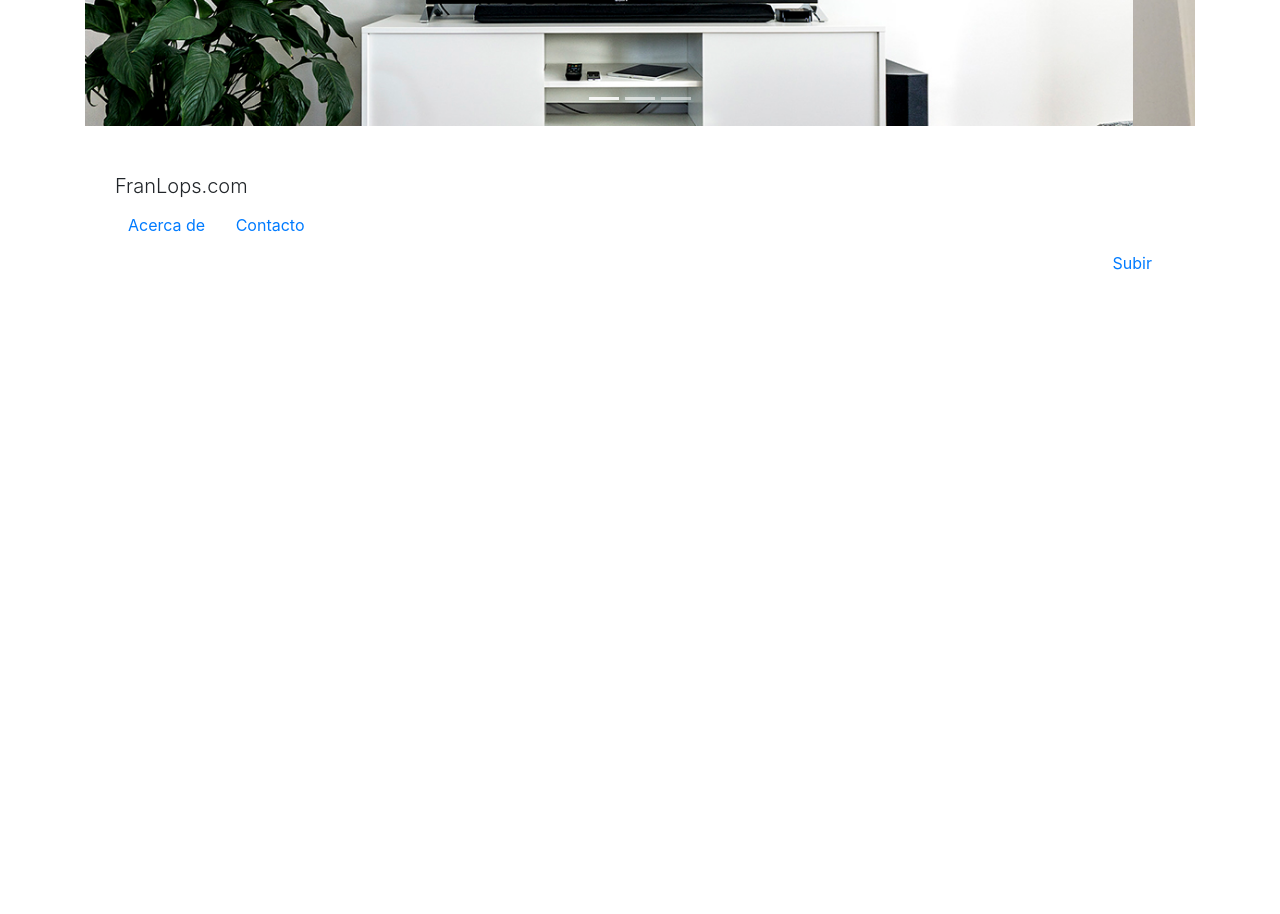
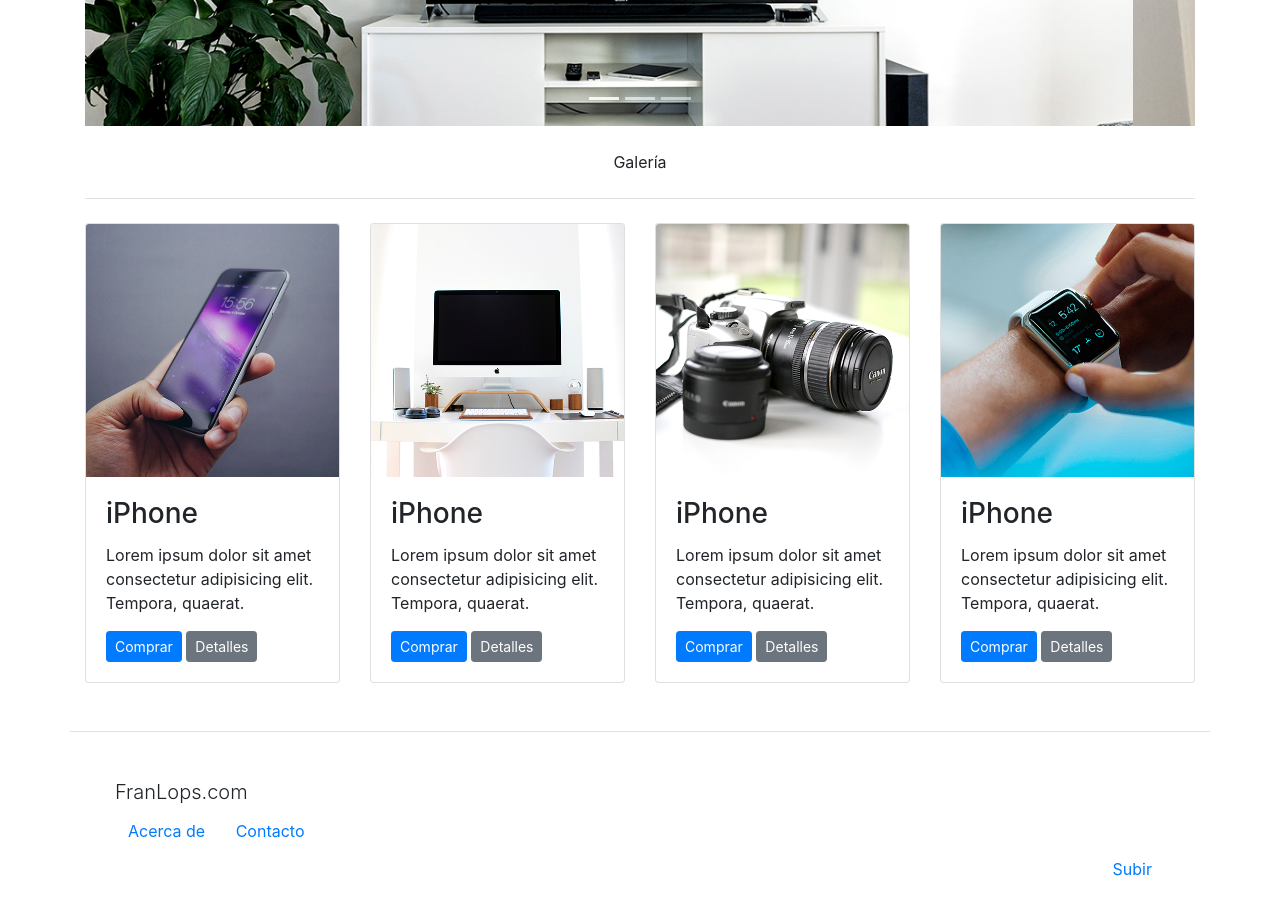
Before and after one commit to franlop24/GitHubColabora, a plain HTML site: page index.html in a window 1280 px wide. Shown: the part 300-1214 px from the top of the page. Before the commit the page ends 800 px from the top, so only its background shows below. Drawn offline with nearby package versions, Linux system fonts and the light colour scheme.

Commit message:
se agrega una galeria

```diff
--- a/index.html
+++ b/index.html
@@ -74,6 +74,59 @@
                 </div>
            </div>
        </div>
+       <div class="row">
+        <div class="col-12">
+            <div class="py-4 border-bottom">
+                <div class="text-center">Galería</div>
+            </div>
+        </div>
+    </div>
+       <div class="row py-4 border-bottom">
+        <div class="col-12 col-sm-6 col-lg-3 mb-4">
+            <div class="card">
+                <img src="img/1.jpg" alt="" class="card-img-top">
+                <div class="card-body">
+                    <h3 class="card-title">iPhone</h3>
+                    <p>Lorem ipsum dolor sit amet consectetur adipisicing elit. Tempora, quaerat.</p>
+                    <a href="#" class="btn btn-sm btn-primary">Comprar</a>
+                    <a href="#" class="btn btn-sm btn-secondary">Detalles</a>
+                </div>
+            </div>
+        </div>
+        <div class="col-12 col-sm-6 col-lg-3 mb-4">
+            <div class="card">
+                <img src="img/2.jpg" alt="" class="card-img-top">
+                <div class="card-body">
+                    <h3 class="card-title">iPhone</h3>
+                    <p>Lorem ipsum dolor sit amet consectetur adipisicing elit. Tempora, quaerat.</p>
+                    <a href="#" class="btn btn-sm btn-primary">Comprar</a>
+                    <a href="#" class="btn btn-sm btn-secondary">Detalles</a>
+                </div>
+            </div>
+        </div>
+        <div class="col-12 col-sm-6 col-lg-3 mb-4">
+            <div class="card">
+                <img src="img/3.jpg" alt="" class="card-img-top">
+                <div class="card-body">
+                    <h3 class="card-title">iPhone</h3>
+                    <p>Lorem ipsum dolor sit amet consectetur adipisicing elit. Tempora, quaerat.</p>
+                    <a href="#" class="btn btn-sm btn-primary">Comprar</a>
+                    <a href="#" class="btn btn-sm btn-secondary">Detalles</a>
+                </div>
+            </div>
+        </div>
+        <div class="col-12 col-sm-6 col-lg-3 mb-4">
+            <div class="card">
+                <img src="img/4.jpg" alt="" class="card-img-top">
+                <div class="card-body">
+                    <h3 class="card-title">iPhone</h3>
+                    <p>Lorem ipsum dolor sit amet consectetur adipisicing elit. Tempora, quaerat.</p>
+                    <a href="#" class="btn btn-sm btn-primary">Comprar</a>
+                    <a href="#" class="btn btn-sm btn-secondary">Detalles</a>
+                </div>
+            </div>
+        </div>
+       </div>
     </main>
     <footer class="container">
         <div class="col borer-top py-5">
```
